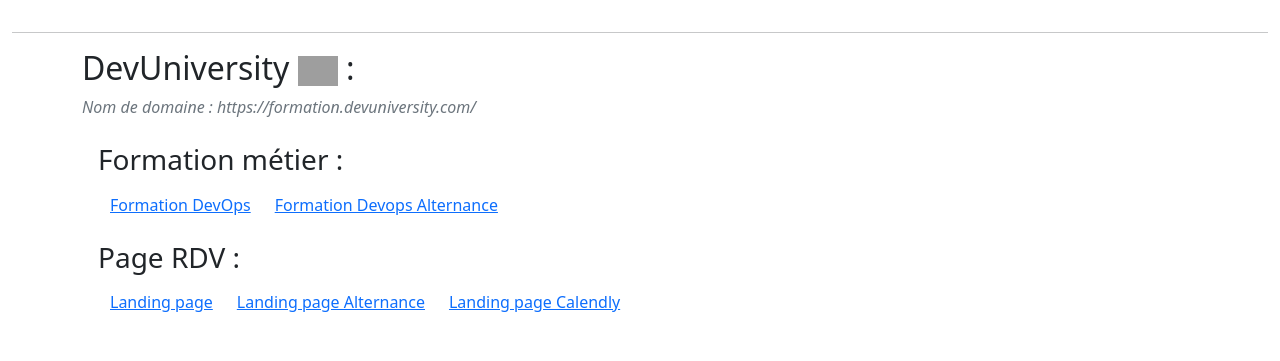
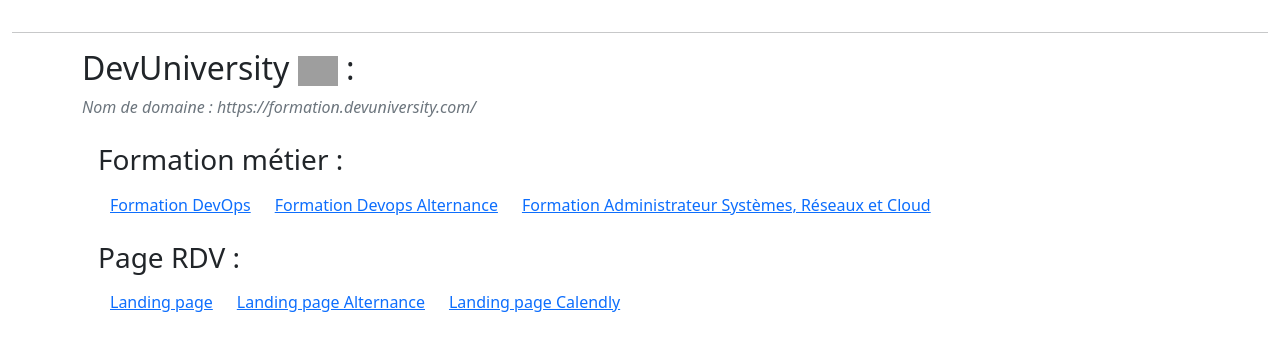
Before and after one commit to Mike71021/landing-page-list, a plain HTML site: page index.html in a window 1280 px wide. Shown: the part 3345-3706 px from the top of the page. Drawn offline with nearby package versions, Linux system fonts and the light colour scheme; grey boxes are pictures that could not be loaded.

Commit message:
Adding adminSys

```diff
--- a/index.html
+++ b/index.html
@@ -769,6 +769,12 @@
                             Formation Devops Alternance
                         </a>
                     </div>
+                    <div class="w-auto">
+                        <a href="https://formation.devuniversity.com/formation-administrateur-systemes-reseaux-cloud"
+                            target="_blank">
+                            Formation Administrateur Systèmes, Réseaux et Cloud
+                        </a>
+                    </div>
                 </div>
             </div>
             <div class="mt-4 ms-3">
```
